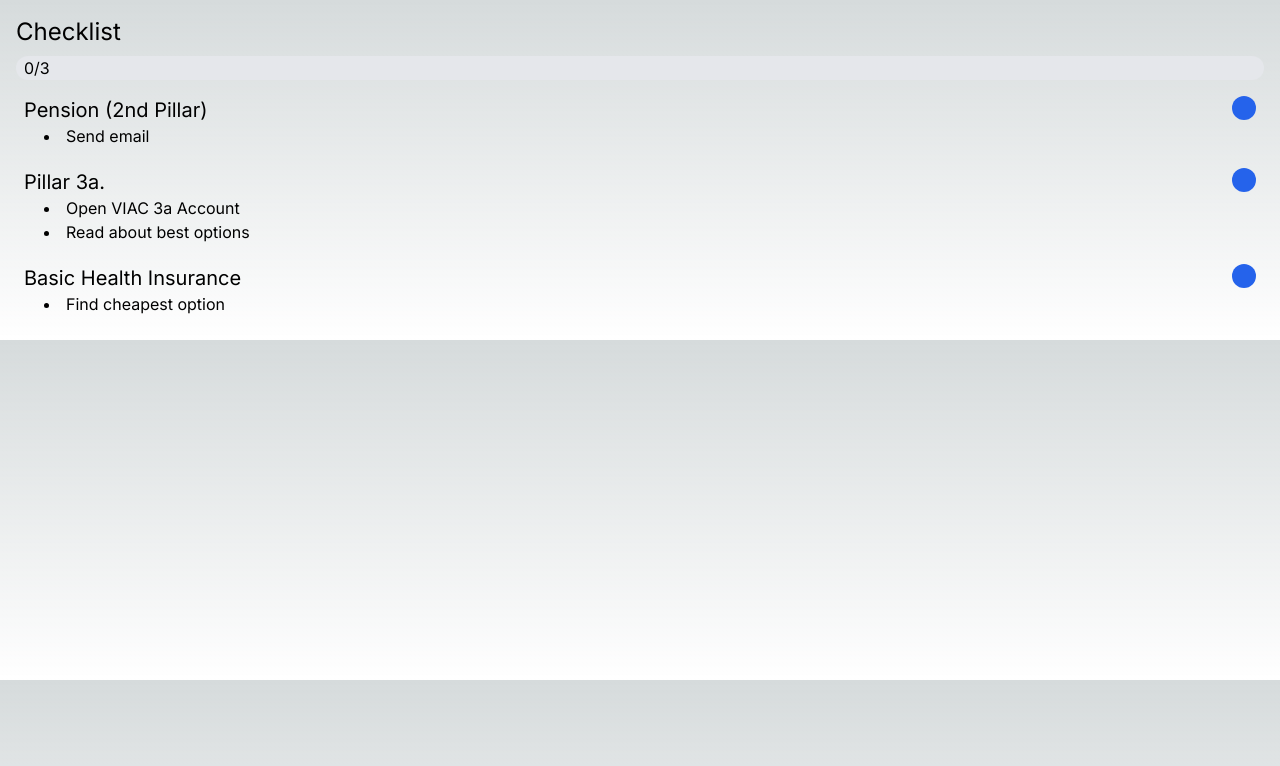
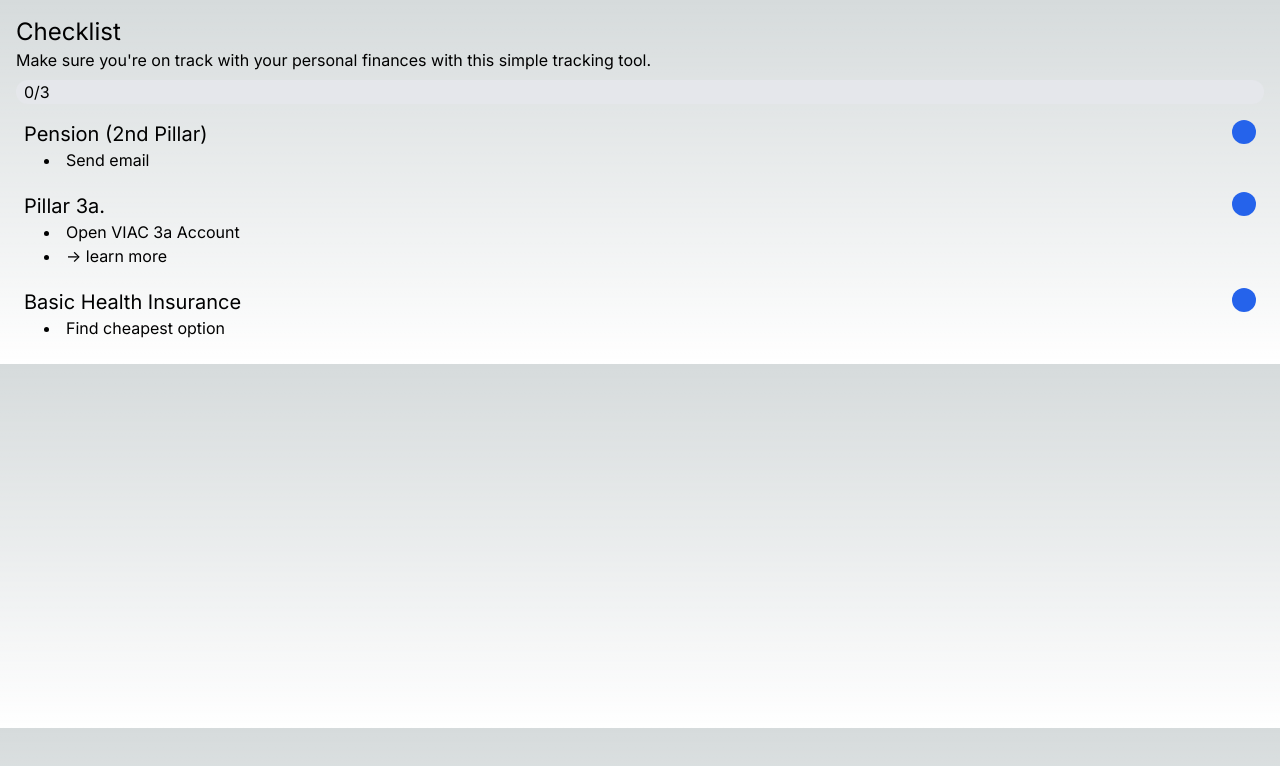
Before and after one commit to omarelabed/fresco-flow, a Next.js app: page / in a window 1280 px wide. Shown: the top 766 px of the page. Built offline with nearby package versions, Linux system fonts and the light colour scheme.

Commit message:
improve copy

```diff
--- a/src/app/data/initialChecklist.ts
+++ b/src/app/data/initialChecklist.ts
@@ -22,7 +22,7 @@ export const initialChecklist: ChecklistEntry[] = [
         url: 'https://viac.ch/'
       },
       {
-        text: 'Read about best options',
+        text: '-> learn more',
         url: 'https://www.mustachianpost.com/best-3rd-pillar-in-switzerland/',
       }
     ]
--- a/src/app/page.tsx
+++ b/src/app/page.tsx
@@ -5,6 +5,7 @@ export default function Home() {
     <main className="container mx-auto">
       <section className="mx-4 my-4">
         <h1 className="text-2xl">Checklist</h1>
+        <p>Make sure you&apos;re on track with your personal finances with this simple tracking tool.</p>
         <Checklist />
       </section>
     </main>
```
